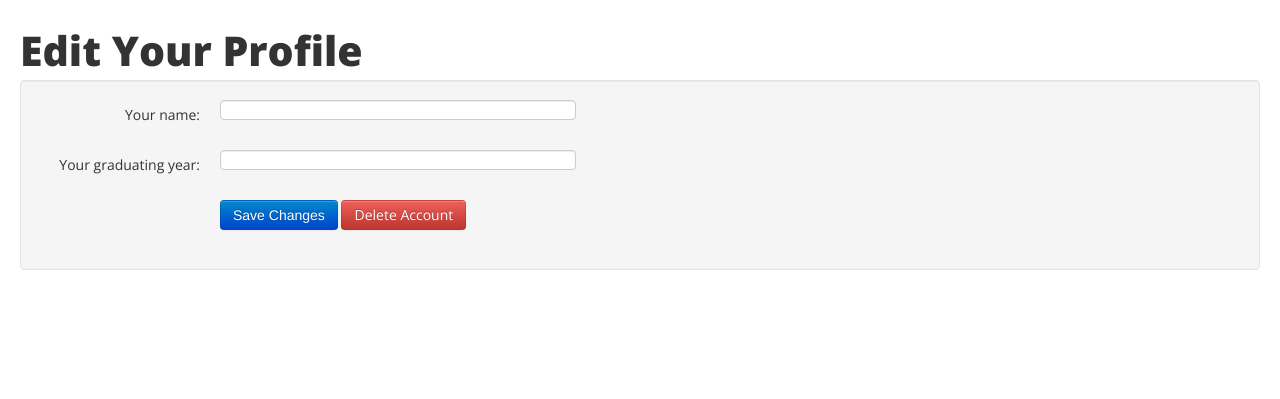
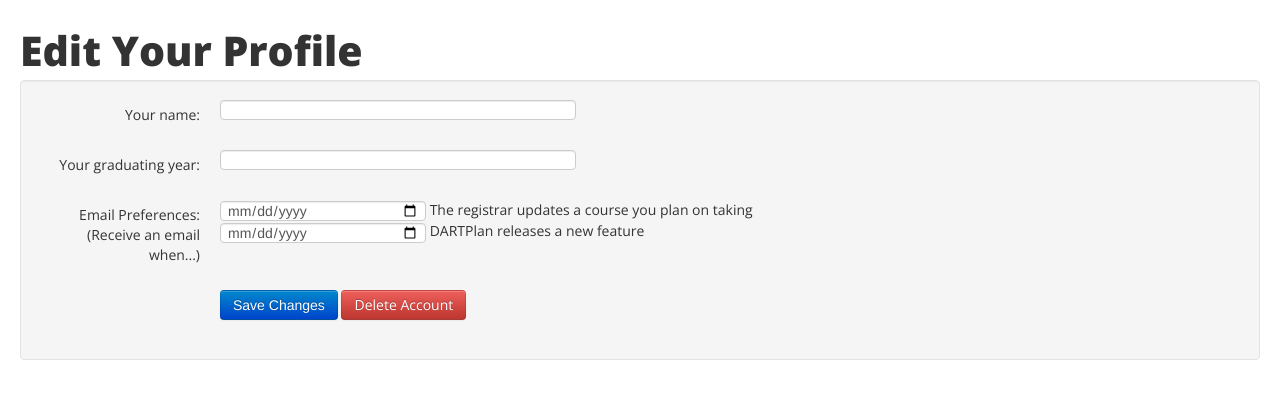
Before and after one commit to alexgerstein/dartmouth-major-planner, a Flask app: template app/templates/edit.html in a window 1280 px wide. Shown: the part 48-447 px from the top of the page. Run offline with Flask 2, Linux system fonts and the light colour scheme; the template is opened without the code that fills it: most values are stand-ins (such as "Sample title", 1, 10 or a date in 2020); form fields are guessed from the names that the template uses; parts of the project's set-up code (start-up, migrations or seed data) failed here and were passed over; some libraries are stand-ins or nearby versions.

Commit message:
Add option to remove emails

```diff
--- a/app/forms.py
+++ b/app/forms.py
@@ -7,7 +7,7 @@
 # 4) Select term in planner
 
 from flask.ext.wtf import Form, TextField, IntegerField
-from wtforms import TextField, IntegerField, SelectField
+from wtforms import TextField, IntegerField, SelectField, BooleanField
 from wtforms.ext.sqlalchemy.fields import QuerySelectField
 from wtforms.validators import Required, Length, NumberRange
 from app.models import Course, User, Department
@@ -16,10 +16,14 @@ from app.models import Course, User, Department
 class EditForm(Form):
 	nickname = TextField('nickname', validators = [Required()])
 	grad_year = IntegerField('Graduating Year', validators = [Required(), NumberRange(min=2009, max=2099)])
+	dartplan_updates = BooleanField("DARTPlan Updates", default = True)
+	course_updates = BooleanField("Your Planner Updates", default = True)
 
 	def __init__(self, original_nickname, *args, **kwargs):
 		Form.__init__(self, *args, **kwargs)
 		self.original_nickname = original_nickname
+		self.dartplan_updates = True
+
 
 class DeptPickerForm(Form):
 	dept_name = SelectField('Department', coerce=int)
--- a/app/models.py
+++ b/app/models.py
@@ -23,6 +23,9 @@ class User(db.Model):
 	nickname = db.Column(db.String(64))
 	grad_year = db.Column(db.SmallInteger)
 
+	email_course_updates = db.Column(db.Boolean)
+	email_Dartplan_updates = db.Column(db.Boolean)
+
 	terms = db.relationship("Term",
 		secondary=user_terms,
 		lazy='dynamic')
@@ -35,6 +38,8 @@ class User(db.Model):
 		self.full_name = full_name
 		self.netid = netid
 		self.nickname = full_name
+		self.email_Dartplan_updates = True
+		self.email_course_updates = True
 
 	def take(self, offering):
 		if not self.is_taking(offering):
--- a/app/templates/deleted_email.html
+++ b/app/templates/deleted_email.html
@@ -9,5 +9,4 @@
 <p>Regards,</p>
 
 <p>Alex Gerstein<br/>
-Founder | DARTPlan<br/>
 <a href="www.dartplan.com">dartplan.com</a></p>
--- a/app/templates/deleted_email.txt
+++ b/app/templates/deleted_email.txt
@@ -7,5 +7,4 @@ Find your options at dartplan.com.
 Regards,
 
 Alex Gerstein
-Founder | DARTPlan
 dartplan.com
--- a/app/templates/edit.html
+++ b/app/templates/edit.html
@@ -28,6 +28,14 @@
                 {% endfor %}
             </div>
         </div>
+        <div class="control-group{% if form.errors.post %} error{% endif %}">
+            <label class="control-label" for="dartplan_updates">Email Preferences: </br>(Receive an email when...)</label>
+            <div class="controls">
+                 {{ form.course_updates() }} The registrar updates a course you plan on taking<br/>
+
+                {{ form.dartplan_updates() }} DARTPlan releases a new feature
+            </div>
+        </div>
         <div class="control-group">
             <div class="controls">
                 <input class="btn btn-primary" type="submit" value="Save Changes">
--- a/app/templates/updated_hour_email.html
+++ b/app/templates/updated_hour_email.html
@@ -4,12 +4,11 @@
 
 <p>Remember how you planned to take {{offering}} during {{offering.get_term()}}?</p>
 
-<p>Well...according to the registrar, it's now going to be offered as a {{new_hour}}. You told them!</p>
+<p>Well...according to the registrar, it's now going to be offered as a {{new_hour}}. You told them.</p>
 
-<p>See if the course is offered at any other times and make other changes at<a href="{{url_for('planner', _external = True)}}">DARTPlan.com!</a></p>
+<p>See if the course is offered at any other times and make other changes at <a href="{{url_for('planner', _external = True)}}">DARTPlan.com</a>!</p>
 
 <p>Regards,</p>
 
 <p>Alex Gerstein<br/>
-Founder | DARTPlan<br/>
 <a href="www.dartplan.com">dartplan.com</a></p>
--- a/app/templates/updated_hour_email.txt
+++ b/app/templates/updated_hour_email.txt
@@ -2,12 +2,11 @@ Hey {{user.nickname.split(" ")[0]}},
 
 Remember how you planned to take {{offering}} during {{offering.get_term()}}?
 
-Well...according to the registrar, it's now going to be offered as a {{new_hour}}. You told them!
+Well...according to the registrar, it's now going to be offered as a {{new_hour}}. You told them.
 
 See if the course is offered at any other times and make other changes at dartplan.com!
 
 Regards,
 
 Alex Gerstein
-Founder | DARTPlan
 dartplan.com
--- a/app/templates/welcome_email.txt
+++ b/app/templates/welcome_email.txt
@@ -1,6 +1,6 @@
 Dear {{user.nickname.split(" ")[0]}},
 
-Your course planning experience is about to get a whole lot better!
+Your course planning experience is about to get a whole lot better.
 
 Say goodbye to the ORC and hello to DARTPlan. No more manually tracking what courses fit into your schedule with Excel documents and unnavigable webpages. DARTPlan helps you find the courses that work in your schedule with a simple drag-and-drop!
 
@@ -8,10 +8,9 @@ Our mission is to lighten the burden that the Registrar places on students to pl
 
 If you have any ideas for ways to improve the site or other features you'd like to see, let me know at support@DARTPlan.com!
 
-Now, it's time to find the courses that fit at dartplan.com!
+Now, it's time to find the courses that fit at dartplan.com.
 
 Regards,
 
 Alex Gerstein
-Founder | DARTPlan
 dartplan.com
--- a/app/views.py
+++ b/app/views.py
@@ -322,6 +322,8 @@ def edit():
 			welcome_notification(g.user)
 
 		g.user.grad_year = form.grad_year.data
+		g.user.email_course_updates = form.course_updates.data
+		g.user.email_Dartplan_updates = form.dartplan_updates.data
 
 		add_terms(generate_terms(form.grad_year.data))
 		db.session.commit()
@@ -332,6 +334,8 @@ def edit():
 		# Reset form to current entries
 		form.nickname.data = g.user.nickname
 		form.grad_year.data = g.user.grad_year
+		form.course_updates.data = g.user.email_course_updates
+		form.dartplan_updates.data = g.user.email_Dartplan_updates
 	return render_template('edit.html',
 		form = form, title = 'Settings', user = g.user)
 
--- a/scrapers/scrape_functions.py
+++ b/scrapers/scrape_functions.py
@@ -517,7 +517,7 @@ def remove_deleted_offerings(timetable_globals):
 		# Ignore if ORC data from the higher-priority timetable
 		if offering.get_term() is not None:
 			if not offering.get_term().in_range(oldest_term, latest_lock_term) and offering.user_added == "N":
-				users = User.query.filter(User.courses.contains(offering)).all()
+				users = User.query.filter(User.courses.contains(offering), email_course_updates == True).all()
 
 				emails.deleted_offering_notification(users, offering, offering.get_term(), offering.hour())
 
@@ -554,7 +554,7 @@ def add_offerings(course, terms_offered, hours_offered, course_desc, lock_term_s
 			unknown_hour = Hour.query.filter_by(period = "?").first()
 			o1 = Offering.query.filter_by(course_id = course.id, term_id = term.id, hour_id = unknown_hour.id).first()
 			if o1 is not None:
-				users = User.query.filter(User.courses.contains(offering)).all()
+				users = User.query.filter(User.courses.contains(offering), email_course_updates == True).all()
 
 				o1.change_period(hour)
 				print_alert("Updated user_added: " + repr(o1))
--- a/scrapers/scrape_timetable.py
+++ b/scrapers/scrape_timetable.py
@@ -168,6 +168,5 @@ def scrape_timetable():
 
     # Scrape full timetable
     html = url_to_html_str(timetable_url)
-    print html
     soup = html_to_soup(html)
     parse_soup(soup, None)
```
Also changed, not shown: app/templates/welcome_email.html (+3 -6 lines).
